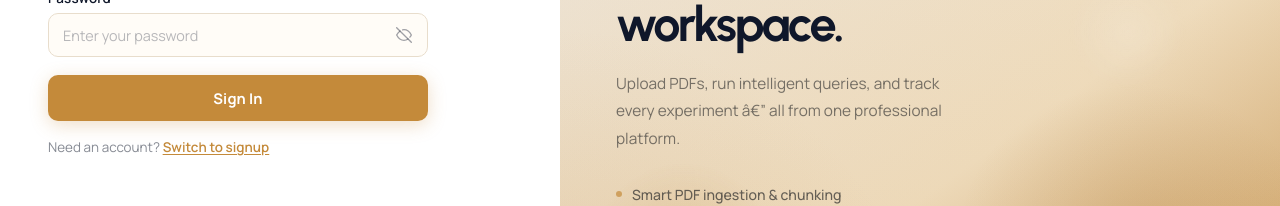
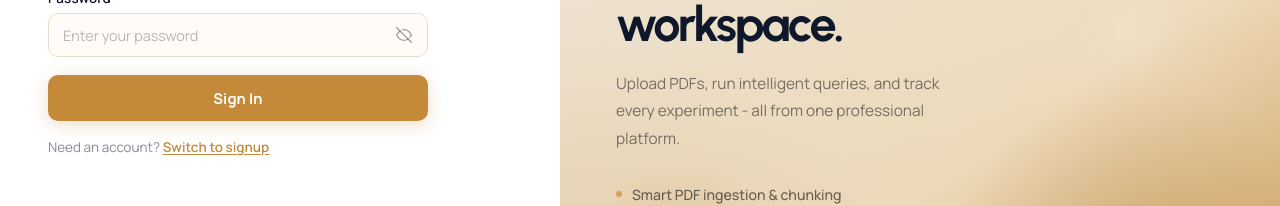
Before and after one commit to workstream-vilje/InsightPdf-Engine-Frontend, a Next.js app: page /auth/login in a window 1280 px wide. Shown: the part 396-602 px from the top of the page. Built offline with nearby package versions, Linux system fonts and the light colour scheme.

Commit message:
removed unneccesary symbols

```diff
--- a/src/app/auth/AuthPage.jsx
+++ b/src/app/auth/AuthPage.jsx
@@ -449,7 +449,7 @@ export default function AuthPage({ mode }) {
                   disabled={loading || passwordMismatch}
                   type="submit"
                 >
-                  {loading ? "Sending OTPâ€¦" : "Send OTP"}
+                  {loading ? "Sending OTP" : "Send OTP"}
                 </button>
               </form>
             )}
@@ -585,7 +585,7 @@ export default function AuthPage({ mode }) {
             Search, organize,<br />and explore documents<br />in one clean workspace.
           </h2>
           <p className={styles.heroText}>
-            Upload PDFs, run intelligent queries, and track every experiment â€” all from one professional platform.
+            Upload PDFs, run intelligent queries, and track every experiment - all from one professional platform.
           </p>
           <div className={styles.heroStats}>
             {RIGHT_STATS.map((s) => (
```
